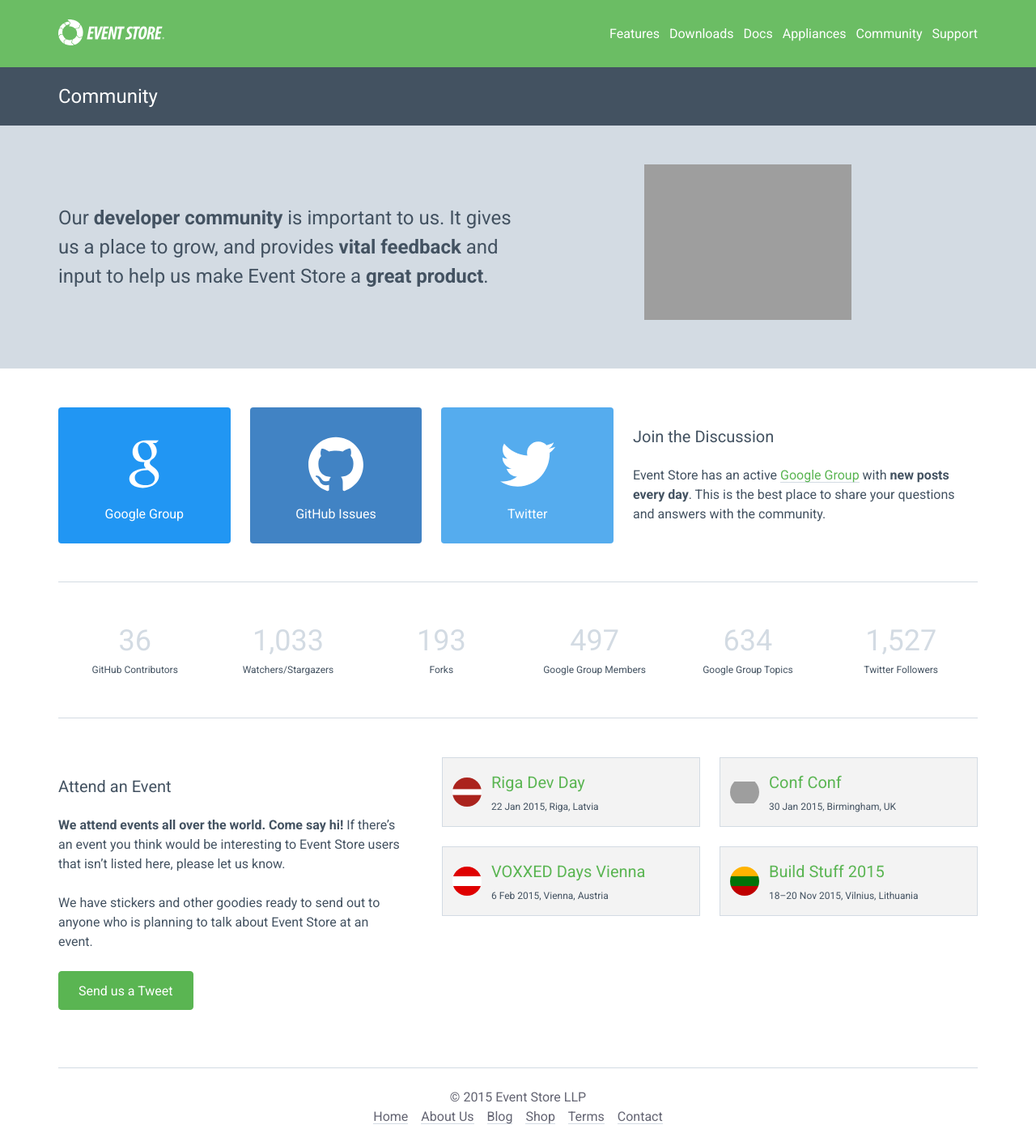
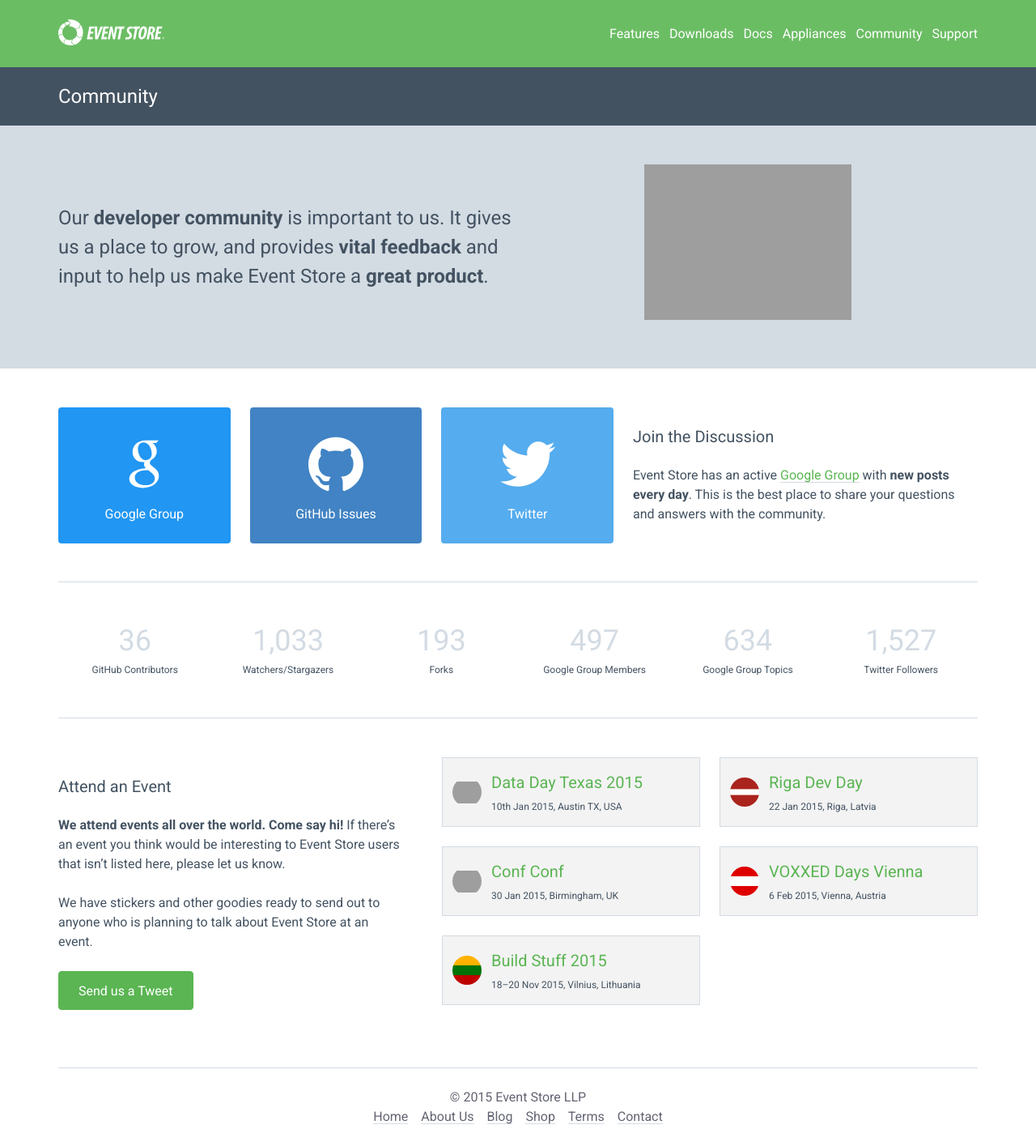
Before and after one commit to sandboxorg/geteventstore.com, a Jekyll site: the page built from community/index.html, in a window 1280 px wide. Shown: the whole page at 81% size. Built offline with Jekyll 4.4.1, drawn with Linux system fonts in a browser that asks for light colours; nearby versions of some CDN libraries; Markdown is read by kramdown in place of the engine named in the settings.

Commit message:
Added new event

```diff
--- a/_data/events.json
+++ b/_data/events.json
@@ -1,5 +1,11 @@
 {
     "events":[
+        {
+            "name": "Data Day Texas 2015",
+            "url": "http://datadaytexas.com",
+            "info": "10th Jan 2015, Austin TX, USA",
+            "countrycode": "us"
+        },
         {
             "name": "Riga Dev Day",
             "url": "http://rigadevday.lv",
```
